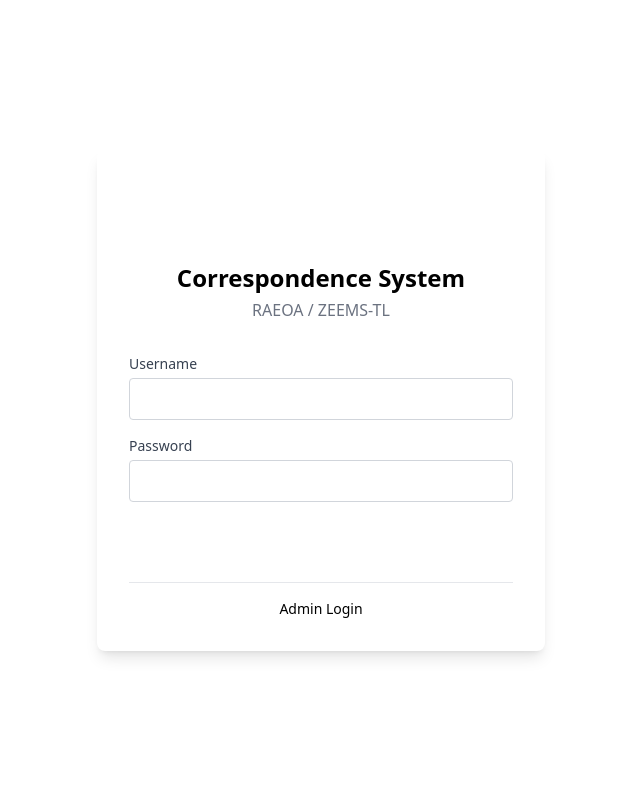
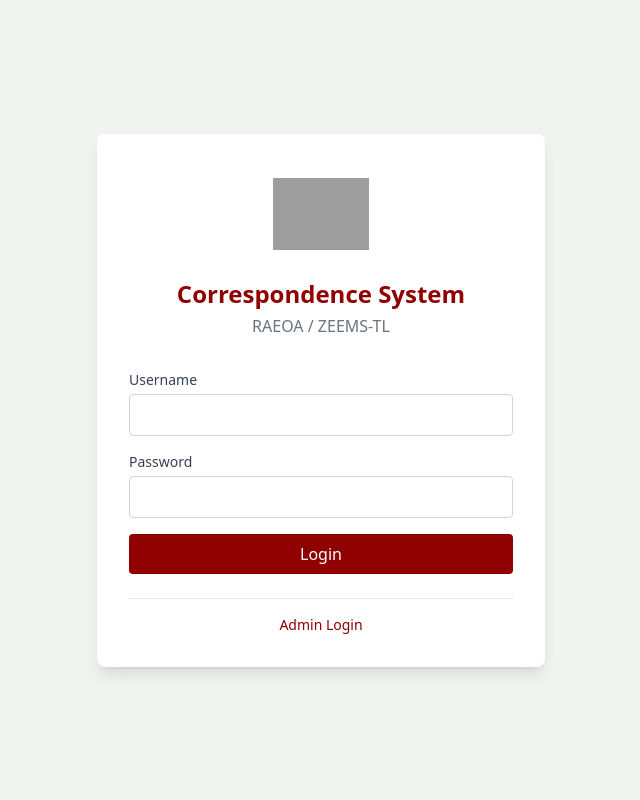
Before and after one commit to Noro18/Corespondence-System, a Django app: page /login/ in a window 1280 px wide. Shown: the whole page, without its empty margins (319-959 px from the left). Run offline with Django 5.2, Linux system fonts and the light colour scheme; some libraries are stand-ins or nearby versions; grey boxes are pictures that could not be loaded.

Commit message:
Hadia Login page

```diff
--- a/templates/accounts/login.html
+++ b/templates/accounts/login.html
@@ -5,14 +5,19 @@
   <meta name="viewport" content="width=device-width, initial-scale=1.0">
   <title>Login - Correspondence System</title>
   <script src="https://cdn.tailwindcss.com"></script>
+  <style>
+    .bg-maroon { background-color: #900000; }
+    .bg-maroon-dark { background-color: #750000; }
+    .bg-page { background-color: #f0f4f0; }
+    .text-maroon { color: #900000; }
+    .text-steel { color: #900000; }
+  </style>
 </head>
 <body class="bg-page min-h-screen flex items-center justify-center">
 
   <div class="bg-white rounded-lg shadow-lg p-8 w-full max-w-md">
     <div class="text-center mb-8">
-      <div class="w-16 h-16 rounded-full bg-maroon flex items-center justify-center mx-auto mb-4">
-        <span class="text-white font-bold text-2xl">RZ</span>
-      </div>
+      <img src="/media/raoea_logo.png" alt="RAEOA / ZEEMS-TL Logo" class="w-24 h-24 object-contain mx-auto mb-4">
       <h1 class="text-2xl font-bold text-maroon">Correspondence System</h1>
       <p class="text-gray-500 mt-1">RAEOA / ZEEMS-TL</p>
     </div>
```
